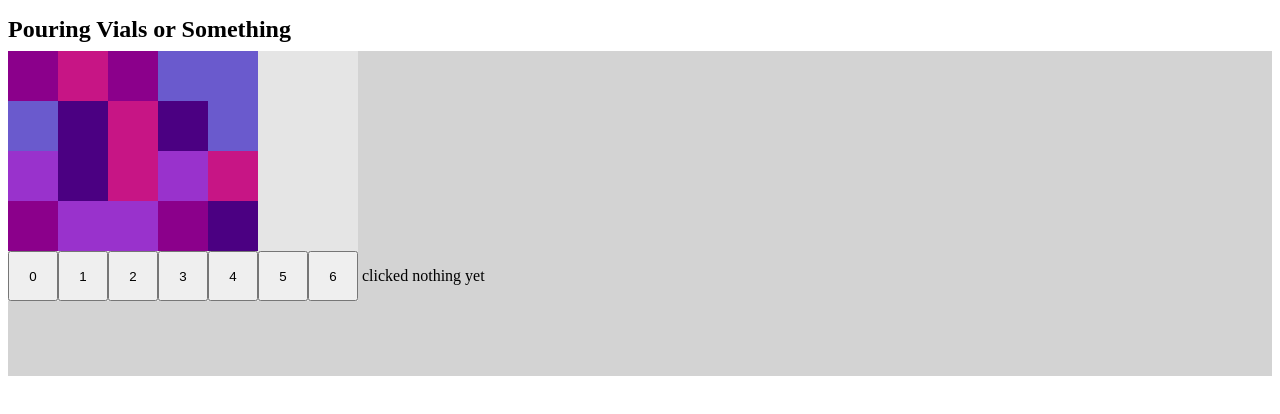
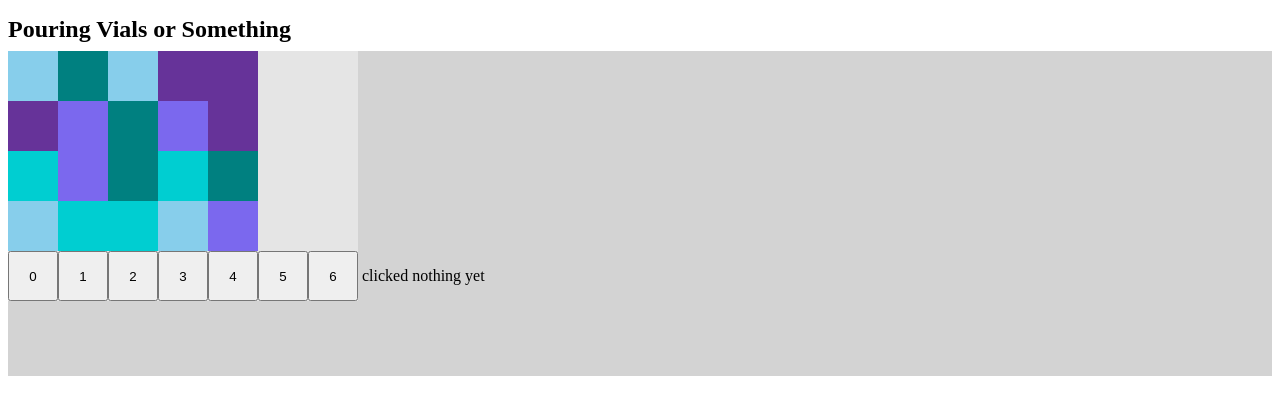
Before and after one commit to mstefanwalker/pouring-game, a SvelteKit app: page / in a window 1280 px wide. Shown: the top 414 px of the page. Built offline with nearby package versions, Linux system fonts and the light colour scheme.

Commit message:
Less pink

```diff
--- a/src/routes/+page.svelte
+++ b/src/routes/+page.svelte
@@ -5,11 +5,11 @@
     import { visualizeBoard } from '../modules/boardVisualizer';
 
     let colors = [
-        'darkmagenta',
-        'darkorchid',
-        'slateblue',
-        'indigo',
-        'mediumvioletred'
+        'SkyBlue',
+        'darkturquoise',
+        'RebeccaPurple',
+        'MediumSlateBlue',
+        'teal',
     ];
 
     let board: Board = {
```
